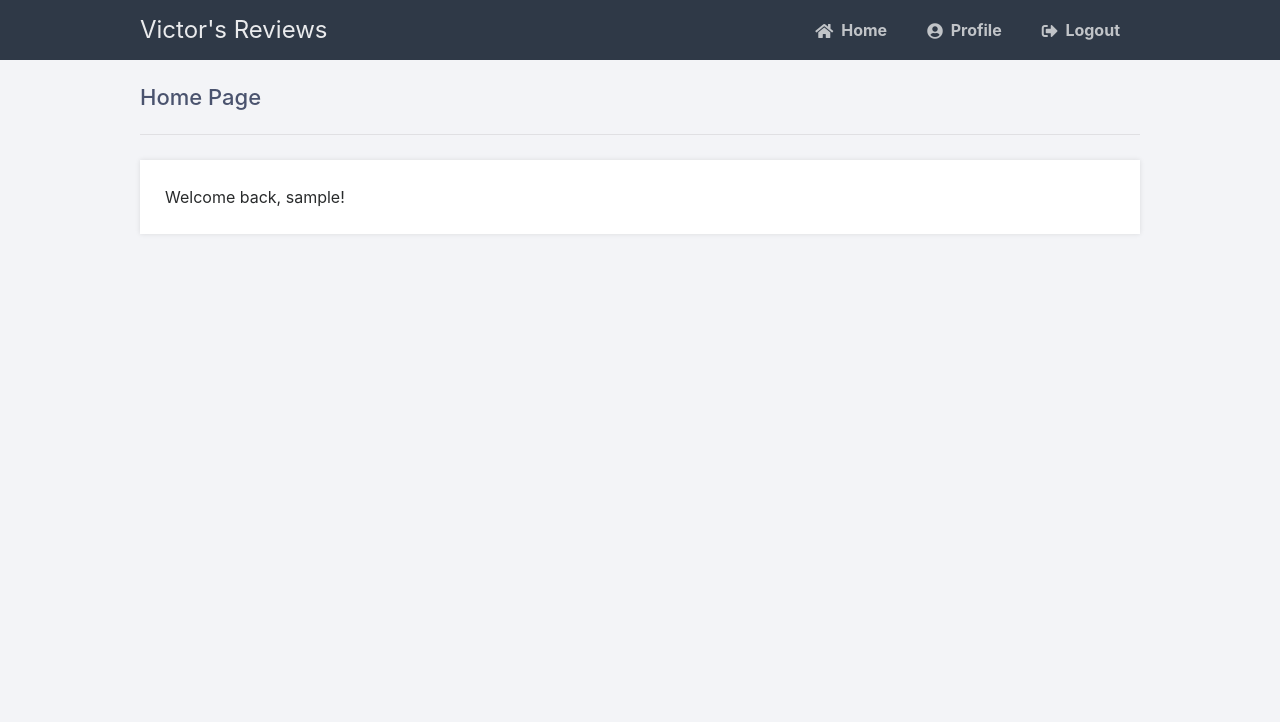
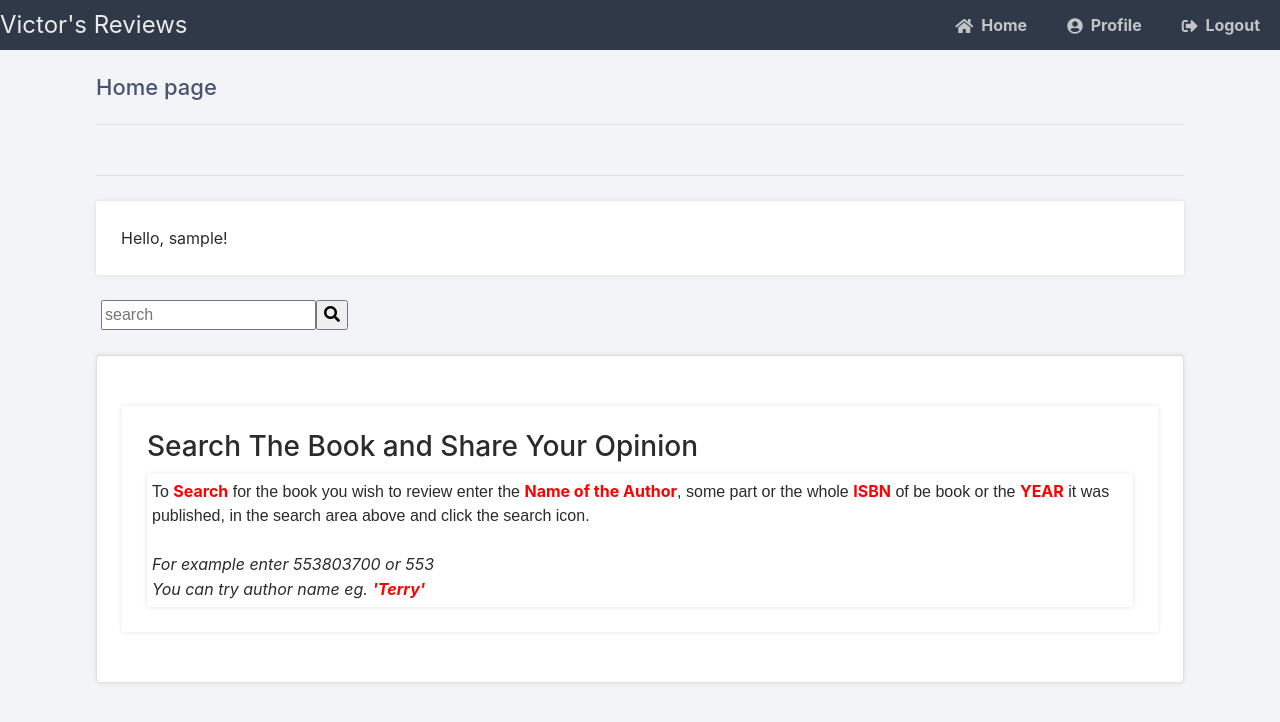
Before and after one commit to asagba90/project1, a Flask app: page /home in a window 1280 px wide. Shown: the top 722 px of the page. Run offline with Flask 2, Linux system fonts and the light colour scheme; the visitor is signed in with stand-in values (Sample User, id 1); parts of the project's set-up code (start-up, migrations or seed data) failed here and were passed over; some libraries are stand-ins or nearby versions.

Commit message:
completed project1

```diff
--- a/application.py
+++ b/application.py
@@ -5,6 +5,8 @@ from flask import Flask, session, render_template, redirect, request, url_for
 from flask_session import Session
 from sqlalchemy import create_engine
 from sqlalchemy.orm import scoped_session, sessionmaker
+import requests
+import json
 
 app = Flask(__name__)
 
@@ -17,11 +19,17 @@ app.config["SESSION_PERMANENT"] = False
 app.config["SESSION_TYPE"] = "filesystem"
 Session(app)
 
+app.static_folder = 'static'
+
 # Set up database
 engine = create_engine(os.getenv("DATABASE_URL"))
 db = scoped_session(sessionmaker(bind=engine))
 
-#this will be the login page
+#index page
+@app.route('/')
+def index():
+	return render_template('index.html')
+
 @app.route("/login", methods=['GET', 'POST'])
 def login():
 	# output message if something happens...
@@ -96,12 +104,79 @@ def home():
 
 	return redirect(url_for('login'))
 
-@app.route('home/profile')
+@app.route("/home/profile")
 def profile():
-	#check if user is loggedin
-	if 'loggedin' in session:
-		account = db.execute('SELECT * from accounts where id = :id', {"id": session['id']}).fetchone()
+	# check if logged in
+	if "loggedin" in session:
+		account = db.execute("SELECT * FROM accounts WHERE id = :id", {"id": session['id']}).fetchone()
 		#show the profile page with account info
-		return render_template('profile.html', account=account)
-	#User is not loggedin redirect to login page
-	return redirect(url_for('login'))
+		return render_template("profile.html", account=account)
+
+@app.route('/home/result', methods=['GET', 'POST'])
+def result():
+	search = request.form.get('search')
+
+	if request.method == "POST":
+		result = db.execute("SELECT * FROM books WHERE author iLIKE '%"+search+"%' OR title iLIKE '%"+search+"%' OR isbn iLIKE '%"+search+"%'").fetchall()
+
+		if result:
+			book_count = len(result)
+
+			return render_template("search.html", result=result, book_number=book_count, username=session['username'])
+
+		elif len(result) == 0:
+			search_error = search + 'Not Found'
+			return render_template('home.html', search_error=search_error, username=session['username'])
+
+
+	else:
+		return render_template('home.html',username=session['username'])
+
+@app.route("/home/bookpage/<string:isbn>", methods=['GET', 'POST'])
+def  bookpage(isbn):
+	request = requests.get("https://www.goodreads.com/book/review_counts.json", params={"key": "hVKf909VqkHtK6iHy3Mbw", "isbns": isbn})
+	result_query = db.execute("SELECT * FROM books WHERE isbn=:isbn",{"isbn":isbn}).fetchall()
+	average_rating=request.json()['books'][0]['average_rating']
+	work_ratings_count=request.json()['books'][0]['work_ratings_count']
+    # return
+	return render_template("bookpage.html",result_query=result_query,average=average_rating,work_ratings_count=work_ratings_count)
+
+
+@app.route("/home/review/<string:isbn>", methods=['GET', 'POST'])
+def review(isbn):
+	username=session['username']
+	rating = request.form.get('rating')
+	review = request.form.get('review')
+	data = db.execute('SELECT * FROM review WHERE isbn=:isbn AND username=:username', {"isbn":isbn, "username": username}).fetchall()
+	if request.method == 'POST':
+		if data:
+			return render_template("bookpage.html", review_error="You already rated this book")
+
+		elif review != None and rating != None:
+			reviewed = db.execute('INSERT INTO review (username, isbn, review, rating) VALUES (:username, :isbn, :review, :rating)', {"username": username, "isbn": isbn, "review": review, "rating": rating})
+			db.commit()
+			if reviewed:
+				msg = "Review added successfully"
+				return render_template("home.html", msg=msg, username=session['username'])
+			else:
+				msg = "Enter Review"
+
+				return render_template("bookpage.html", review_error=msg)
+
+
+	else:
+		return render_template("bookpage.html", msg='Nothing happened')
+
+@app.route("/api/<string:isbn>",methods=["GET","POST"])
+
+def api(isbn):
+	request = requests.get("https://www.goodreads.com/book/review_counts.json", params={"key": "hVKf909VqkHtK6iHy3Mbw", "isbns": isbn})
+	result_query = db.execute("SELECT * FROM books WHERE isbn=:isbn",{"isbn":isbn}).fetchall()
+	average_rating=request.json()['books'][0]['average_rating']
+	work_ratings_count=request.json()['books'][0]['work_ratings_count']
+	api_query = db.execute("SELECT * FROM books WHERE isbn=:isbn",{"isbn":isbn}).fetchone()
+	if api_query == None:
+		return 'Error oooooo' #render_template("error.html")
+	data = {"title" : api_query.title,"author": api_query.author,"year":api_query.year,"isbn":api_query.isbn,"review_count":work_ratings_count,"average_score":average_rating}
+	dump = json.dumps(data)
+	return render_template("api.html",api=dump)
--- a/requirements.txt
+++ /dev/null
@@ -1,4 +0,0 @@
-Flask
-Flask-Session
-psycopg2-binary
-SQLAlchemy
--- a/static/main.css
+++ b/static/main.css
@@ -2,31 +2,79 @@
 	box-sizing: border-box;
 	font-family: -apple-system, BlinkMacSystemFont, "segoe ui", roboto, oxygen, ubuntu, cantarell, "fira sans", "droid sans", "helvetica neue", Arial, sans-serif;
 	font-size: 16px;
-      -webkit-font-smoothing: antialiased;
-      -moz-osx-font-smoothing: grayscale;
 }
+
 body {
 	background-color: #435165;
 	margin: 0;
 }
+
+body.loggedin {
+	background-color: #f3f4f7;
+}
+
+.navtop{
+	background-color: #2f3947;
+	height: 50px;
+	width: 100%;
+	border: 0;
+}
+
+.navtop div {
+	display: flex;
+	margin: 0 auto;
+	width: 100%;
+	height: 100%;
+}
+
+.navtop div h1, .navtop div a {
+      display: inline-flex;
+      align-items: center;
+      }
+
+.navtop div h1 {
+	flex: 1;
+	font-size: 24px;
+	padding: 0;
+	margin: 0;
+	color: #eaebed;
+	font-weight: normal;
+}
+
+.navtop div a {
+	padding: 0 20px;
+	text-decoration: none;
+	color: #c1c4c8;
+	font-weight: bold;
+}
+.navtop div a i {
+      padding: 2px 8px 0 0;
+}
+.navtop div a:hover {
+      color: #eaebed;
+}
+
 .login, .register {
 	width: 400px;
 	background-color: #ffffff;
 	box-shadow: 0 0 9px 0 rgba(0, 0, 0, 0.3);
 	margin: 100px auto;
 }
-.login h1, .register h1 {
+
+.login h1, .register h1{
 	text-align: center;
 	color: #5b6574;
 	font-size: 24px;
 	padding: 20px 0 20px 0;
 	border-bottom: 1px solid #dee0e4;
 }
+
 .login .links, .register .links {
 	display: flex;
 	padding: 0 15px;
 }
-.login .links a, .register .links a {
+
+.login .links a, .register .links a{
 	color: #adb2ba;
 	text-decoration: none;
 	display: inline-flex;
@@ -37,10 +85,10 @@ body {
       color: #9da3ac;
 }
 .login .links a.active, .register .links a.active {
-      border-bottom: 3px solid #3274d6;
+      border-bottom: 3px ridge #3274d6;
       color: #3274d6;
 }
-.login form, .register form {
+.login form, .register form{
       display: flex;
       flex-wrap: wrap;
       justify-content: center;
@@ -77,47 +125,12 @@ body {
       background-color: #2868c7;
       transition: background-color 0.2s;
 	  }
-.navtop {
-      background-color: #2f3947;
-      height: 60px;
-      width: 100%;
-      border: 0;
-}
-.navtop div {
-      display: flex;
-      margin: 0 auto;
-      width: 1000px;
-      height: 100%;
-}
-.navtop div h1, .navtop div a {
-      display: inline-flex;
-      align-items: center;
-}
-.navtop div h1 {
-      flex: 1;
-      font-size: 24px;
-      padding: 0;
-     margin: 0;
-      color: #eaebed;
-      font-weight: normal;
-}
-.navtop div a {
-      padding: 0 20px;
-      text-decoration: none;
-      color: #c1c4c8;
-      font-weight: bold;
-}
-.navtop div a i {
-      padding: 2px 8px 0 0;
-}
-.navtop div a:hover {
-      color: #eaebed;
-}
+
 body.loggedin {
       background-color: #f3f4f7;
 }
 .content {
-      width: 1000px;
+      width: 85%;
       margin: 0 auto;
 }
 .content h2 {
@@ -127,21 +140,28 @@ body.loggedin {
       border-bottom: 1px solid #e0e0e3;
       color: #4a536e;
 }
-.content > p, .content > div {
+.content  p, .content  div {
       box-shadow: 0 0 5px 0 rgba(0, 0, 0, 0.1);
       margin: 25px 0;
       padding: 25px;
     background-color: #fff;
 }
-.content > p table td, .content > div table td {
+.content table{
+      border: 1px solid black;
+}
+.content  p table td, .content > div table td {
     padding: 5px;
 }
-.content > p table td:first-child, .content > div table td:first-child {
+.content  p table td:first-child, .content > div table td:first-child {
     font-weight: bold;
     color: #4a536e;
     padding-right: 15px;
 }
-.content > div p {
+.content  div p {
     padding: 5px;
     margin: 0 0 10px 0;
 }
+
+.content b, .content strong{
+	color: red;
+}
--- /dev/null
+++ b/templates/api.html
@@ -0,0 +1 @@
+{{api}}
--- a/templates/home.html
+++ b/templates/home.html
@@ -1,10 +1,24 @@
 {% extends "layout.html" %}
 
-{% block title %}
-    Home
-{% endblock %}
+{% block title %}Home Page{% endblock %}
 
 {% block content %}
-    <h2>Home Page</h2>
-    <p>Welcome back, {{ username }}!</p>
+	<h2>Home page</h2>
+	<h2>{{ msg }}</h2>
+	<p>Hello, {{ username }}!</p>
+	<form id="search_form" method='POST' action="{{ url_for('result') }}" style="margin-left: 5px">
+		<input type="text" name="search" placeholder="search" required><button type="submit" name="submit"><i class="fa fa-search"></i></button>
+	</form>
+	<h3>{{ search_error }}</h3>
+	<div class="card">
+                    <div class="card-body">
+                        <h3 class="card-title">Search The Book and Share Your Opinion</h3>
+                        <p class="card-text" style="font-family: sans-serif;">
+                        	To <b>Search</b> for the book you wish to review enter the <strong>Name of the Author</strong>, some part or the whole <b>ISBN</b> of be book or the <b>YEAR</b> it was published, in the search area above and click the search icon.<br><br>
+                        	<i>For example enter 553803700 or 553</i><br>
+                        	<i>You can try author name eg. <b>'Terry'</b></i><br>
+                        </p>
+                </div>
+            </div>
+
 {% endblock %}
--- a/templates/layout.html
+++ b/templates/layout.html
@@ -1,12 +1,20 @@
-
 <!DOCTYPE html>
 <html>
 <head>
 	 <meta charset="utf-8">
+    <meta name="viewport" content="width=device-width, initial-scale=1, shrink-to-fit=no">
+
 	<title>{% block title %}{% endblock %}</title>
 	<link rel="stylesheet" href="{{ url_for('static', filename='main.css') }}">
         <link rel="stylesheet" href="https://maxcdn.bootstrapcdn.com/bootstrap/4.0.0-beta.3/css/bootstrap.min.css" integrity="sha384-Zug+QiDoJOrZ5t4lssLdxGhVrurbmBWopoEl+M6BdEfwnCJZtKxi1KgxUyJq13dy" crossorigin="anonymous">
         <link rel="stylesheet" href="https://use.fontawesome.com/releases/v5.7.1/css/all.css">
+
+         <style>
+      body {
+        background-color: #435165;
+      }
+    </style>
+
 </head>
 <body class="loggedin">
 	<nav class="navtop">
@@ -21,4 +29,3 @@
             {% block content %}{% endblock %}
     </div>
 </body>
-</html>
--- a/templates/profile.html
+++ b/templates/profile.html
@@ -1,5 +1,4 @@
-{% extends 'layout.html' %}
-
+{% extends "layout.html" %}
 {% block title %}Profile{% endblock %}
 
 {% block content %}
```
Also changed, not shown: sql.sql (+8 -0 lines), templates/bookpage.html (added, +42 -0 lines), templates/index.html (added, +70 -0 lines), templates/login.html (+14 -3 lines), templates/register.html (+12 -2 lines), templates/search.html (added, +42 -0 lines), README.md, books.csv (added). Lines whose indentation alone changed are shown as unchanged.
